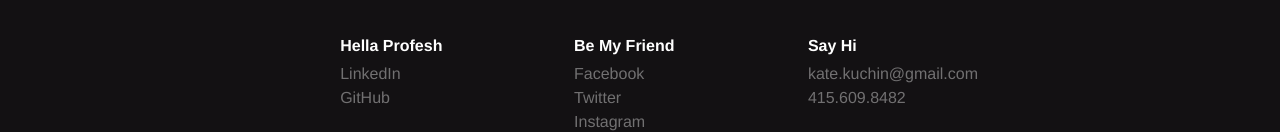
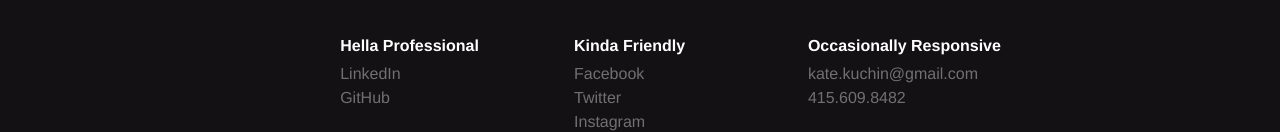
Before and after one commit to k8k/personalwebsite, a plain HTML site: page index.html in a window 1280 px wide. Shown: the part 6759-6891 px from the top of the page. Drawn offline with nearby package versions, Linux system fonts and the light colour scheme; some packages are replaced by stand-ins of ours.

Commit message:
Update index.html

```diff
--- a/index.html
+++ b/index.html
@@ -391,19 +391,19 @@
   </div>
   <div class="footer-links">
     <ul>
-      <li><h3>Hella Profesh</h3></li>
+      <li><h3>Hella Professional</h3></li>
       <li><a href="https://www.linkedin.com/in/katekuchin">LinkedIn</a></li>
       <li><a href="https://www.github.com/k8k">GitHub</a></li>
 
     </ul>
     <ul>
-      <li><h3>Be My Friend</h3></li>
+      <li><h3>Kinda Friendly</h3></li>
       <li><a href="https://www.facebook.com/janebrinkley">Facebook</a></li>
       <li><a href="https://www.twitter.com/exkuchme">Twitter</a></li>
       <li><a href="https://www.instagram.com/katekuchin">Instagram</a></li>
     </ul>
     <ul>
-      <li><h3>Say Hi</h3></li>
+      <li><h3>Occasionally Responsive</h3></li>
       <li><a href="mailto:katekuchin@gmail.com">kate.kuchin@gmail.com</a></li>
       <li><a href="tel://1-415-609-8482">415.609.8482</a></li>
     </ul>
```
